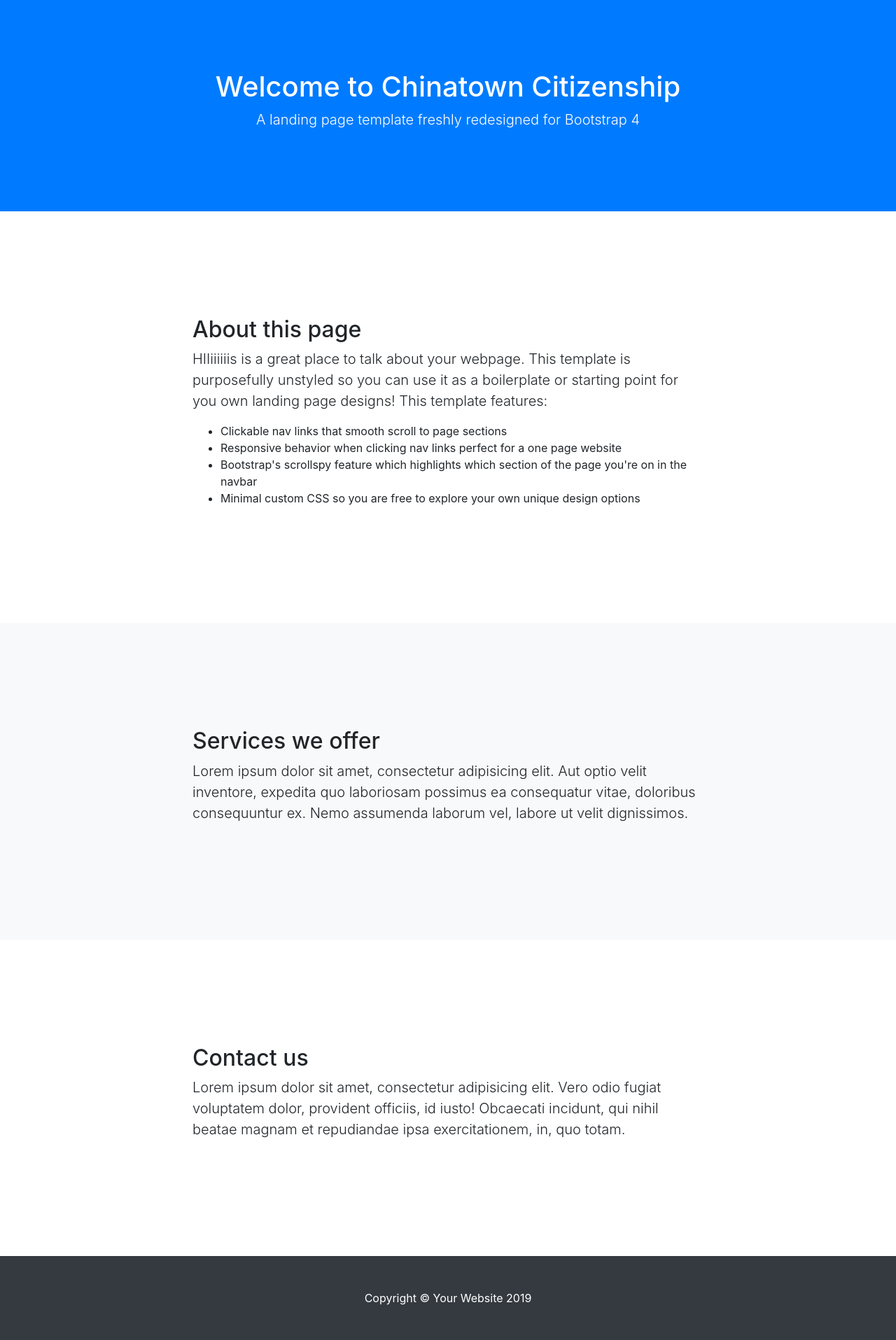
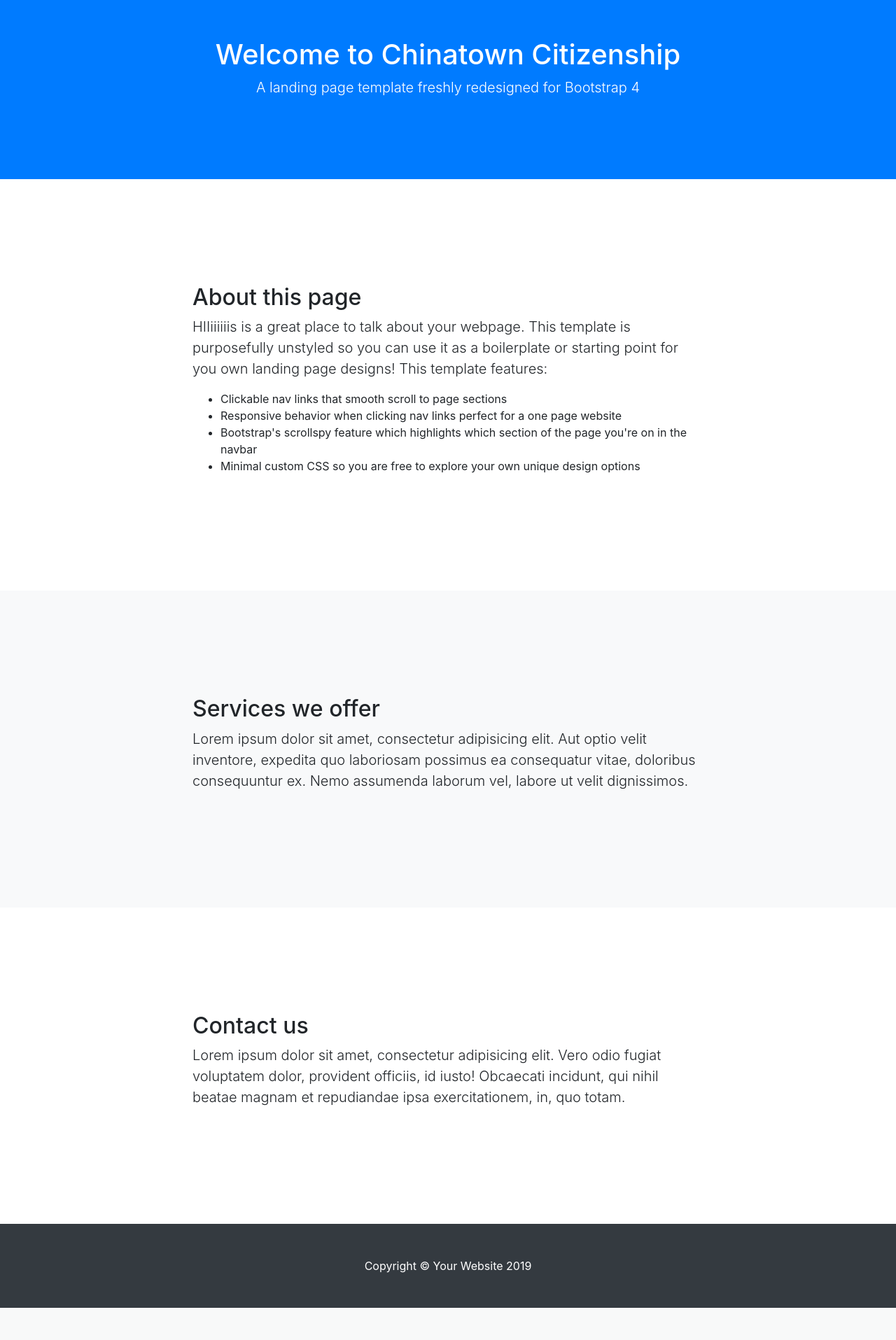
Before and after one commit to jenniferli1098/chinatowncitizenship, a PHP site: page /main.html in a window 1280 px wide. Shown: the part 56-1971 px from the top of the page at 70% size. After the commit the page ends 1925 px from the top, so only its background shows below. Run offline with PHP 8.4, Linux system fonts and the light colour scheme; some libraries are stand-ins or nearby versions.

Commit message:
Update custom.css

```diff
--- a/css/custom.css
+++ b/css/custom.css
@@ -1,6 +1,6 @@
 
 body {
-  padding-top: 56px;
+  padding-top: 10px;
 }
 
 header {
```
